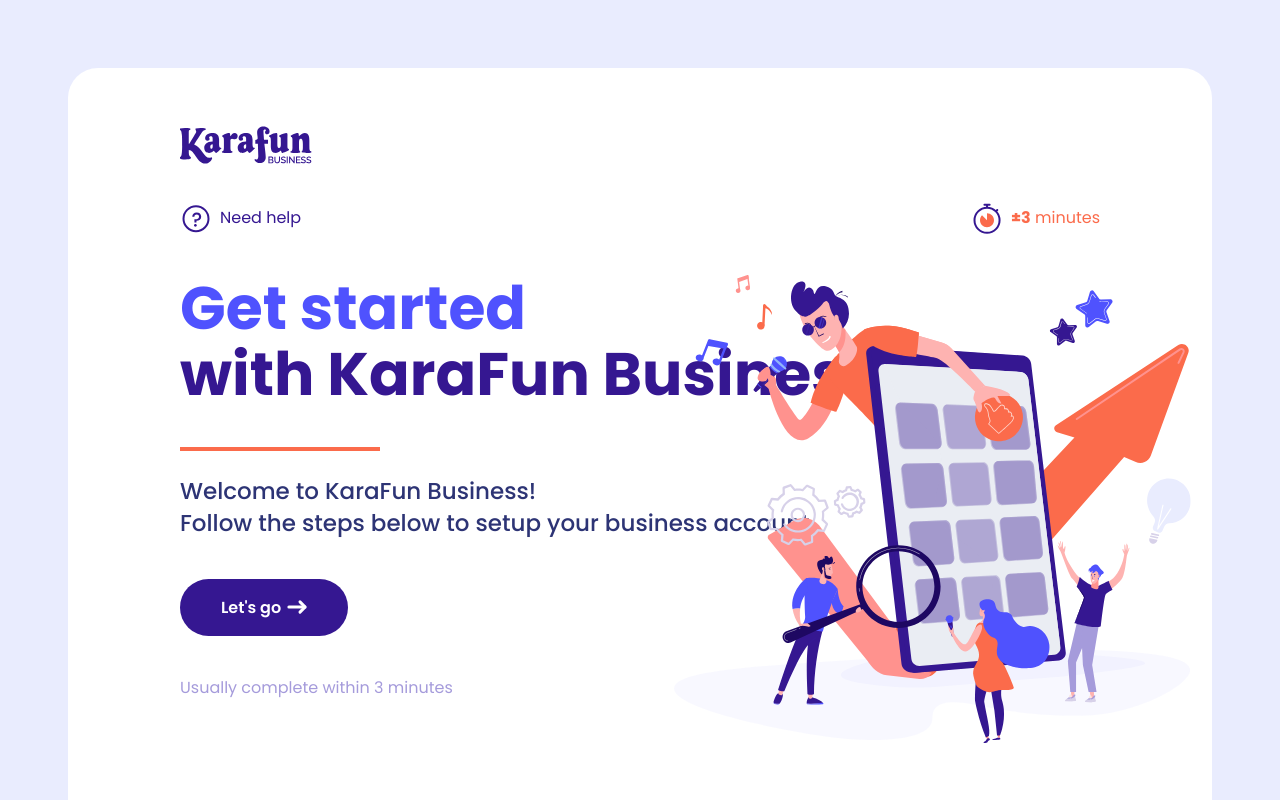
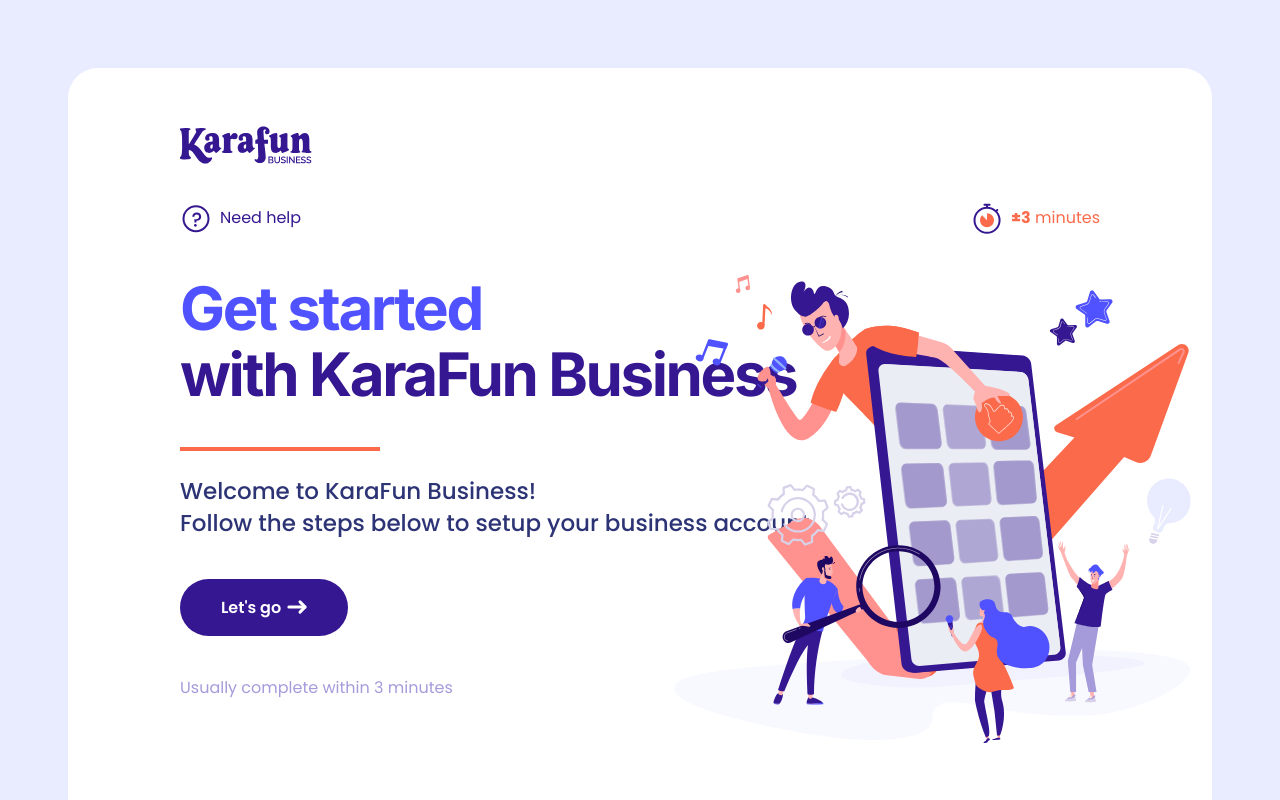
Before and after one commit to alpliar/karafun-frontend-svelte, a Svelte app: page / in a window 1280 px wide. Shown: the top 800 px of the page. Built offline with nearby package versions, Linux system fonts and the light colour scheme.

Commit message:
style: incorrect title font

```diff
--- a/index.html
+++ b/index.html
@@ -6,6 +6,8 @@
     <link rel="preconnect" href="https://fonts.googleapis.com">
     <link rel="preconnect" href="https://fonts.gstatic.com" crossorigin>
     <link href="https://fonts.googleapis.com/css2?family=Poppins:wght@400;500;600;700&display=swap" rel="stylesheet">
+    <link href="https://fonts.googleapis.com/css2?family=Inter:wght@700&display=swap" rel="stylesheet">
+
     <meta name="viewport" content="width=device-width, initial-scale=1.0" />
     <title>Vite + Svelte</title>
   </head>
--- a/src/app.css
+++ b/src/app.css
@@ -1,5 +1,6 @@
 :root {
   --main-font-family: 'Poppins', Helvetica, Arial, sans-serif;
+  --title-font-family: 'Inter', Helvetica, Arial, sans-serif;
   --main-bg-color: #E9ECFE;
   --container-bg-color: #FFFFFF;
   --main-color: #351791;
@@ -63,6 +64,8 @@
   font-weight: var(--title-font-weight);
   font-size: var(--title-font-size);
   line-height: var(--title-line-height);
+  font-family: var(--title-font-family);
+  letter-spacing: -0.04em;
   margin-top: 40px;
   margin-bottom: 40px;
 }
```
